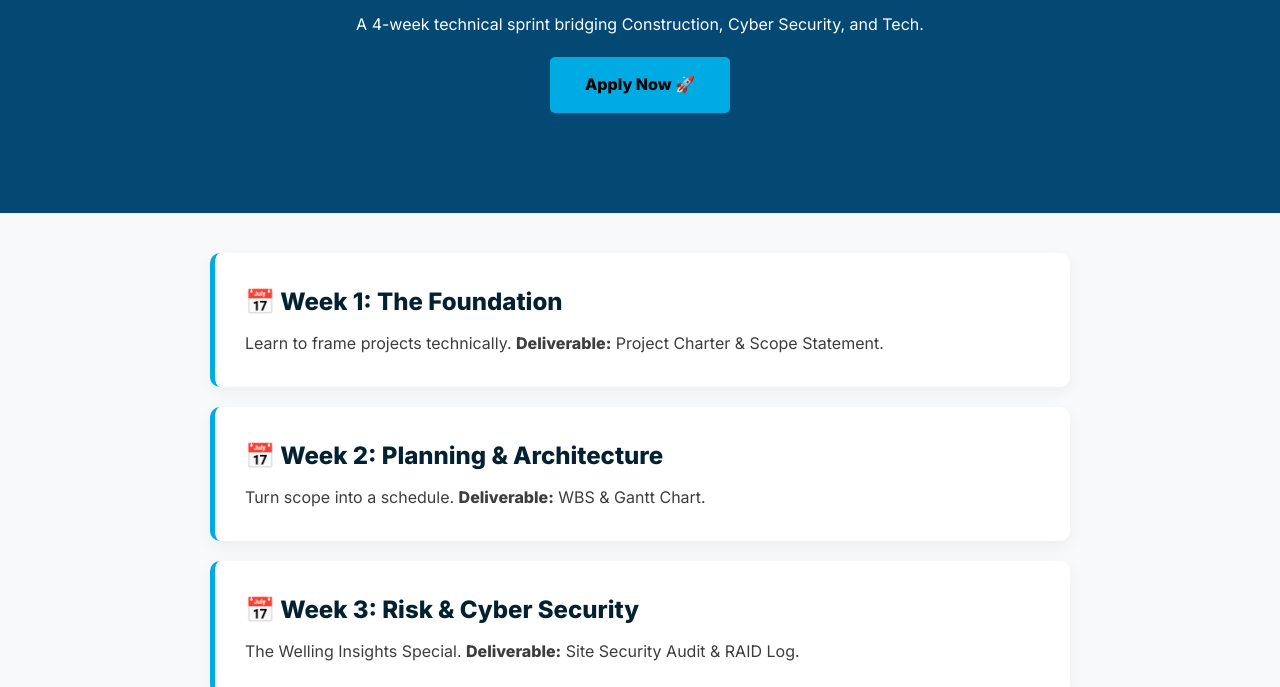
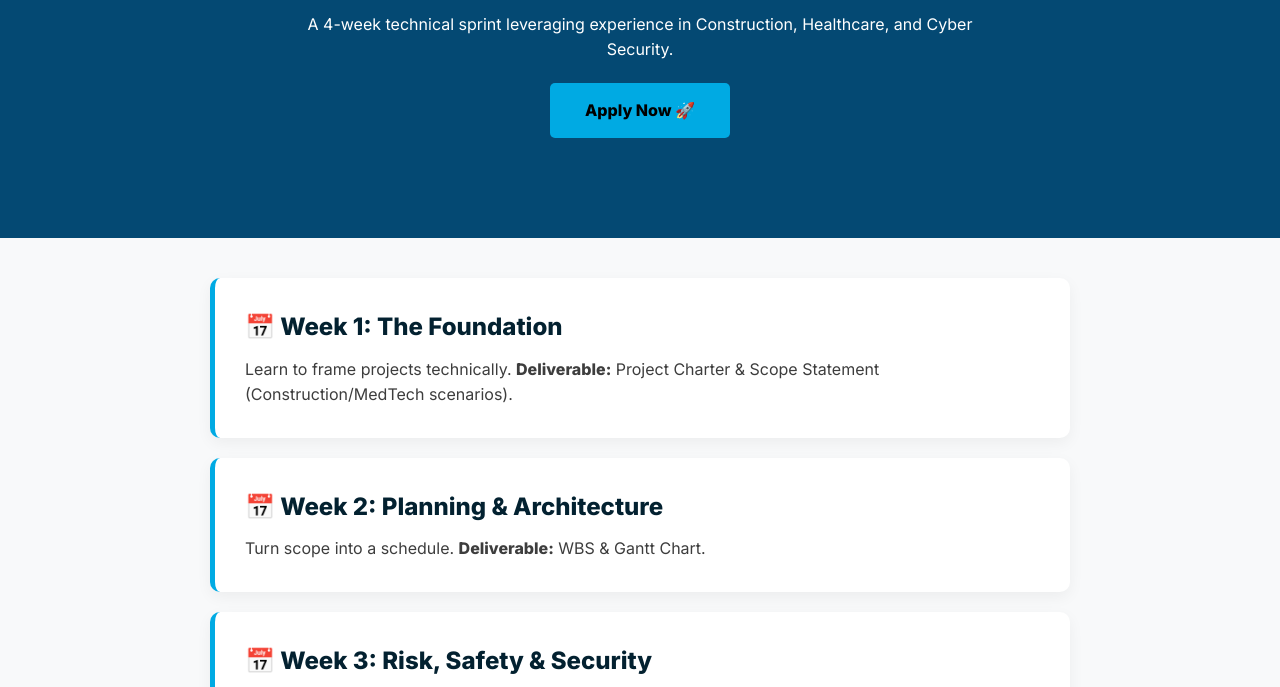
Before and after one commit to wellinginsights/welling-insights-web, a plain HTML site: page internship.html in a window 1280 px wide. Shown: the part 233-920 px from the top of the page. Drawn offline with Linux system fonts and the light colour scheme.

Commit message:
Update internship details and deliverables

```diff
--- a/internship.html
+++ b/internship.html
@@ -48,7 +48,7 @@
     <header>
         <div class="container">
             <h1>Technical Project Manager Mentorship</h1>
-            <p style="max-width: 600px; margin: 0 auto;">A 4-week technical sprint bridging Construction, Cyber Security, and Tech.</p>
+            <p style="max-width: 700px; margin: 0 auto;">A 4-week technical sprint leveraging experience in Construction, Healthcare, and Cyber Security.</p>
             <a href="https://forms.gle/FEnamiYffLfru6G9A" class="cta-button">Apply Now 🚀</a>
         </div>
     </header>
@@ -56,15 +56,15 @@
     <div class="container">
         <div class="card">
             <h2>📅 Week 1: The Foundation</h2>
-            <p>Learn to frame projects technically. <strong>Deliverable:</strong> Project Charter & Scope Statement.</p>
+            <p>Learn to frame projects technically. <strong>Deliverable:</strong> Project Charter & Scope Statement (Construction/MedTech scenarios).</p>
         </div>
         <div class="card">
             <h2>📅 Week 2: Planning & Architecture</h2>
             <p>Turn scope into a schedule. <strong>Deliverable:</strong> WBS & Gantt Chart.</p>
         </div>
         <div class="card">
-            <h2>📅 Week 3: Risk & Cyber Security</h2>
-            <p>The Welling Insights Special. <strong>Deliverable:</strong> Site Security Audit & RAID Log.</p>
+            <h2>📅 Week 3: Risk, Safety & Security</h2>
+            <p>The Welling Insights Special. <strong>Deliverable:</strong> Site Security Audit (Physical/Cyber) & Compliance Check (OSHA/HIPAA).</p>
         </div>
         <div class="card">
             <h2>📅 Week 4: Execution & Career Ops</h2>
```
